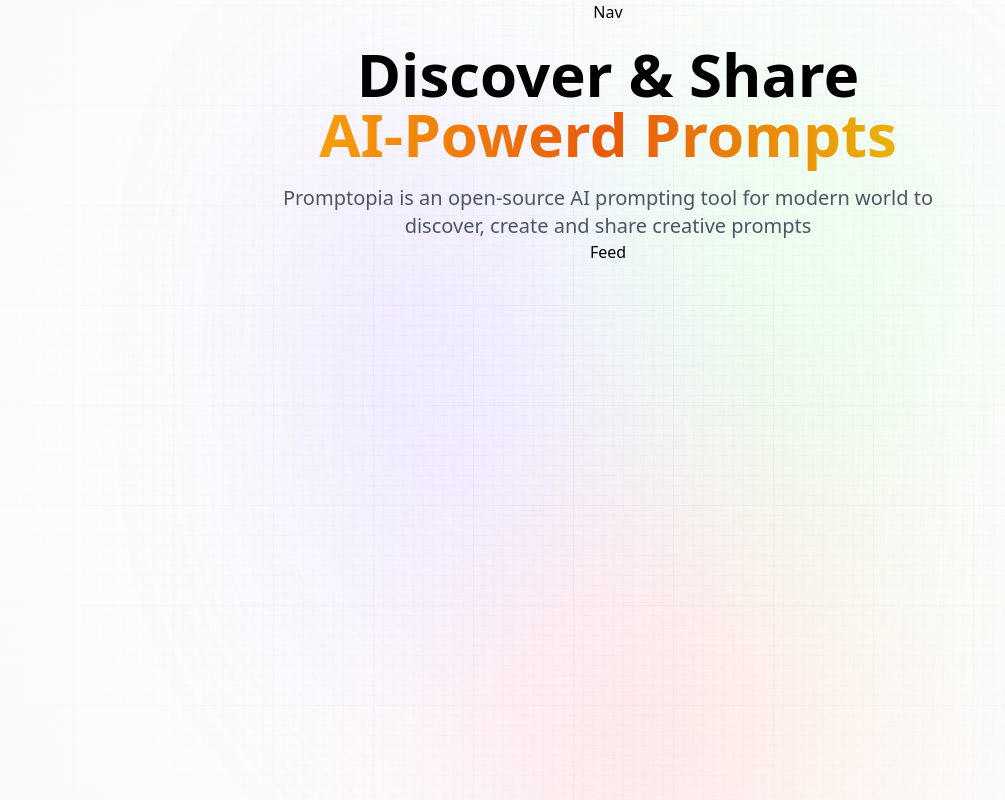
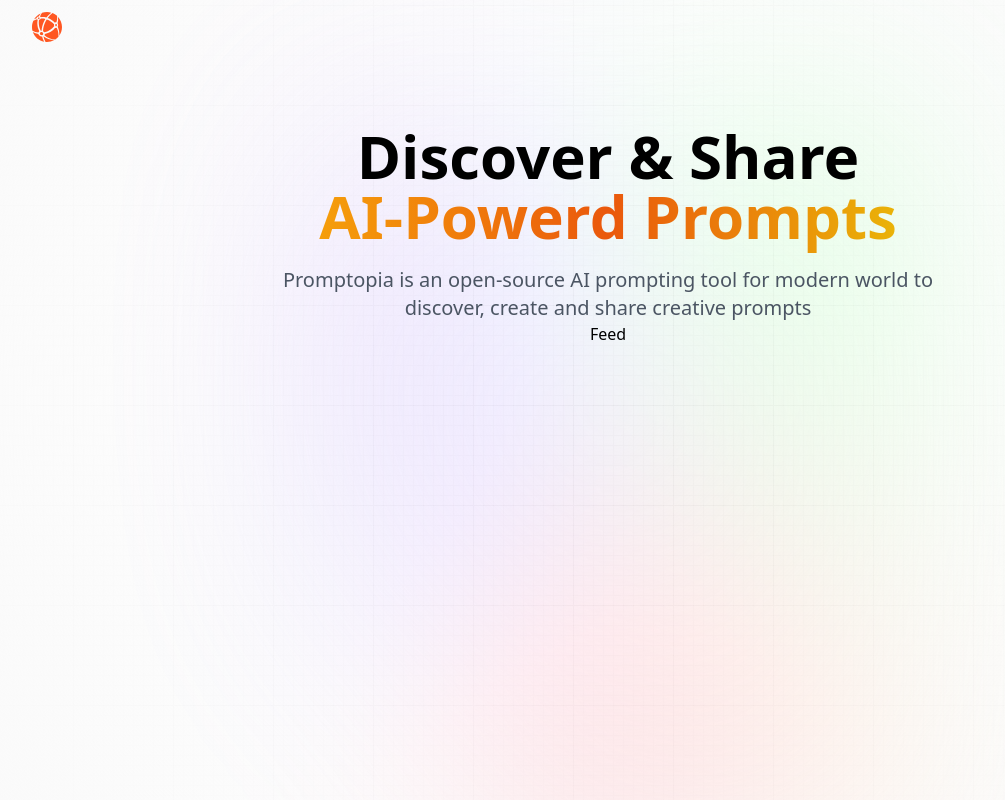
Before and after one commit to stae1102/promptopia, a Next.js app: page / in a window 1280 px wide. Shown: the whole page, without its empty margins (32-1037 px from the left). Built offline with nearby package versions, Linux system fonts and the light colour scheme.

Commit message:
feat: Set Nav component

```diff
--- a/components/Nav.tsx
+++ b/components/Nav.tsx
@@ -1,5 +1,24 @@
+'use client';
+
+import Link from 'next/link';
+import Image from 'next/image';
+import { useState, useEffect } from 'react';
+import { signIn, signOut, useSession, getProviders } from 'next-auth/react';
+
 const Nav = () => {
-  return <div>Nav</div>;
+  return (
+    <nav className='flex-between w-full mb-16 pt-3'>
+      <Link href='/' className='flex gap-2 flex-center'>
+        <Image
+          src='/assets/images/logo.svg'
+          alt='Promptopia Logo'
+          width={30}
+          height={30}
+          className='object-contain'
+        />
+      </Link>
+    </nav>
+  );
 };
 
 export default Nav;
```
